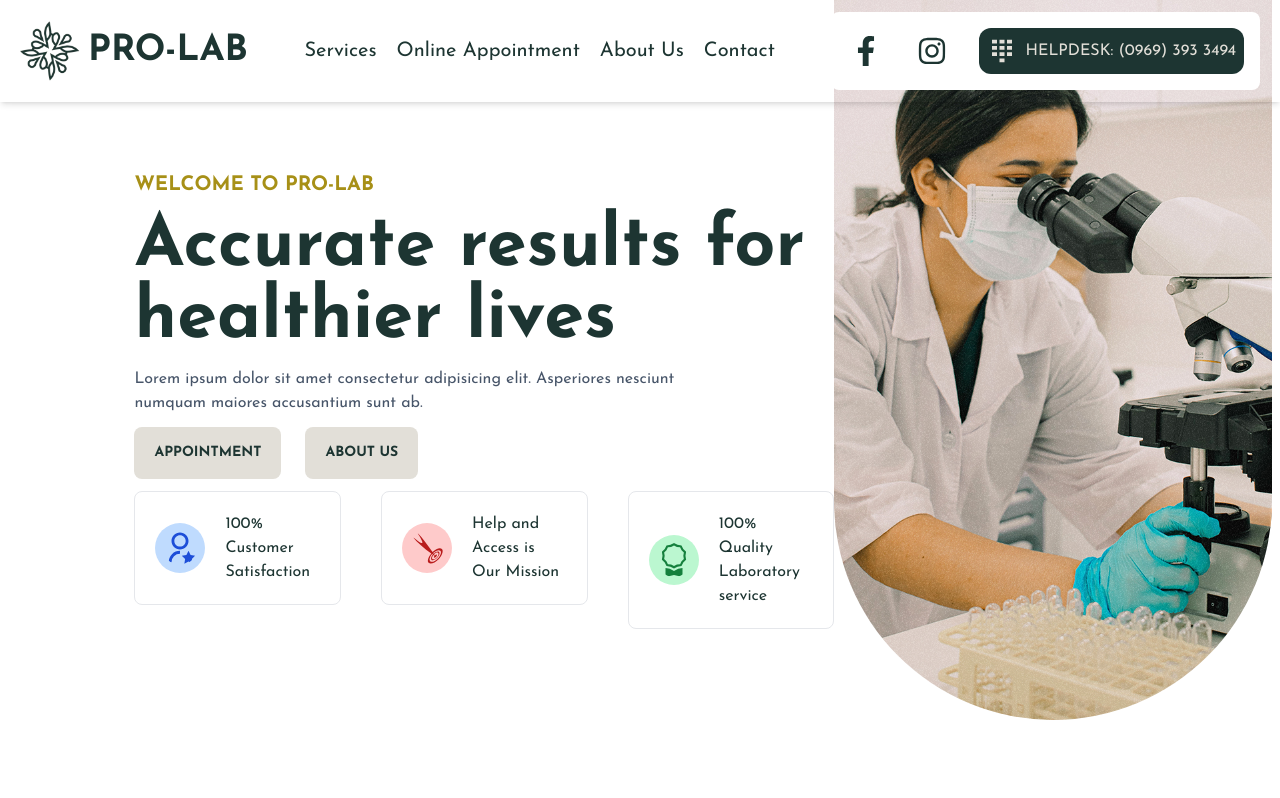
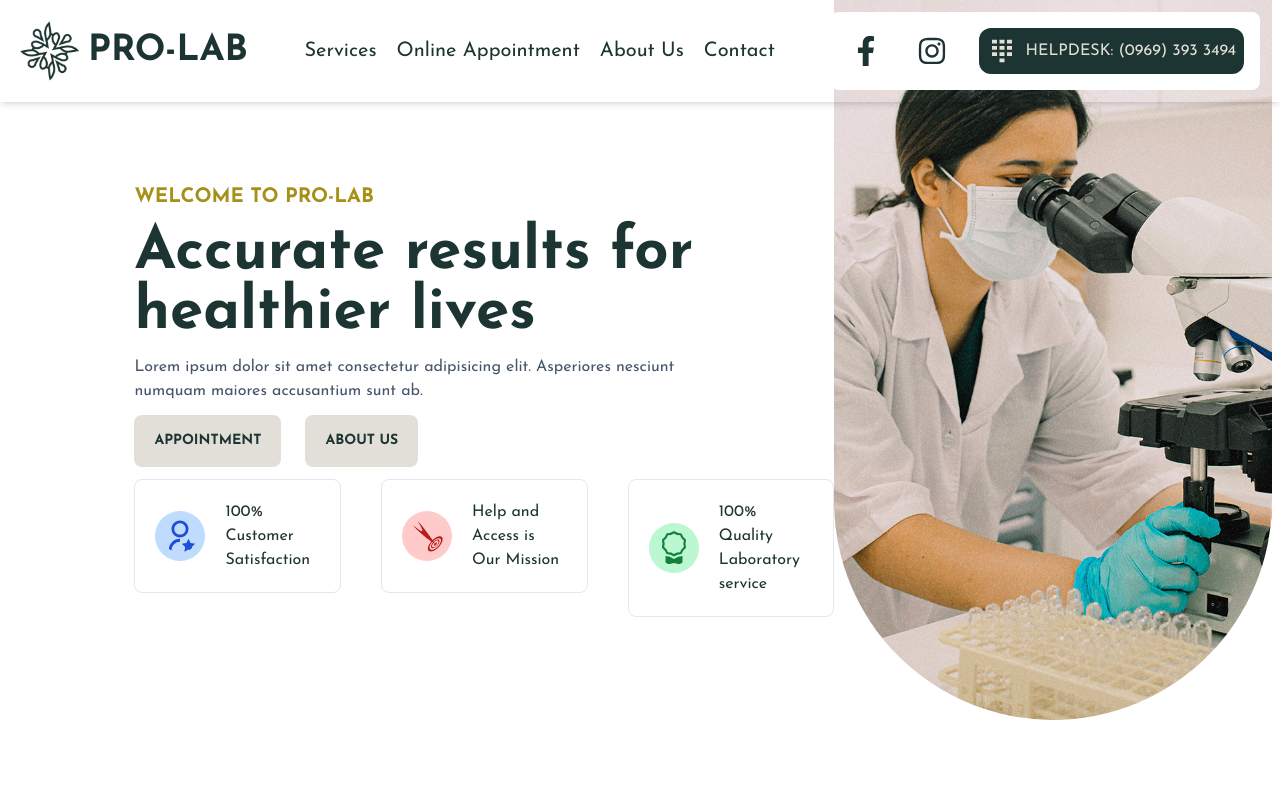
Before and after one commit to shalom99/prolab, a Next.js app: page / in a window 1280 px wide. Shown: the top 798 px of the page. Built offline with nearby package versions, Linux system fonts and the light colour scheme.

Commit message:
fixed testimonial responsive xl screen

```diff
--- a/app/components/Footer.jsx
+++ b/app/components/Footer.jsx
@@ -35,7 +35,7 @@ export default function Footer() {
         </div>
         </div>
         <div>
-          <h2 className="mb-5 font-semibold text-2xl">Contact info</h2>
+          <h2 className="mb-5 font-semibold text-2xl">Contact Info</h2>
 
           <p className="mb-2">
             2nd Floor, MST Bldg., McArthur Highway, Paligui, Apalit, Pampanga,
--- a/app/components/Testimonial_Card.jsx
+++ b/app/components/Testimonial_Card.jsx
@@ -26,7 +26,7 @@ export default function Testimonial_Card() {
 
   }, [])
   return (
-    <div className="lg:w-[80%] xl:w-[60%] mx-auto px-2">
+    <div className="xl:w-[80%] 2xl:w-[60%] mx-auto px-2">
       <Swiper
 
         // install Swiper modules
--- a/app/components/sections/Landing.jsx
+++ b/app/components/sections/Landing.jsx
@@ -13,7 +13,7 @@ export default function Hero() {
         {/* left */}
         <div className="md:w-[70%] h-full md:pl-[10%] flex flex-col justify-center gap-2 md:gap-3">
           <p className="text-center text-xl md:text-start font-bold text-accent">WELCOME TO PRO-LAB</p>
-          <h2 className="text-center text-3xl font-bold lg:text-start lg:text-7xl lg:w-[700px]">Accurate results for healthier lives</h2>
+          <h2 className="text-center text-3xl font-bold md:text-start lg:text-5xl xl:text-6xl 2xl:text-7xl lg:w-[700px]">Accurate results for healthier lives</h2>
           <h3 className="lg:w-[600px] text-slate-600 text-center lg:text-start">
             Lorem ipsum dolor sit amet consectetur adipisicing elit. Asperiores
             nesciunt numquam maiores accusantium sunt ab.
```
